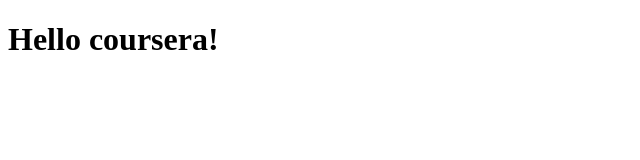
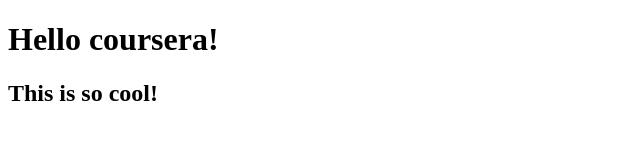
Before and after one commit to martinkecher/coursera-angular, a plain HTML site: page index.html in a window 1280 px wide. Shown: the whole page, without its empty margins (0-640 px from the left). Drawn offline with Linux system fonts and the light colour scheme.

Commit message:
new version

```diff
--- a/index.html
+++ b/index.html
@@ -6,5 +6,6 @@
   </head>
   <body>
     <h1>Hello coursera!</h1>
+    <h2>This is so cool!</h2>
   </body>
 </html>
```
